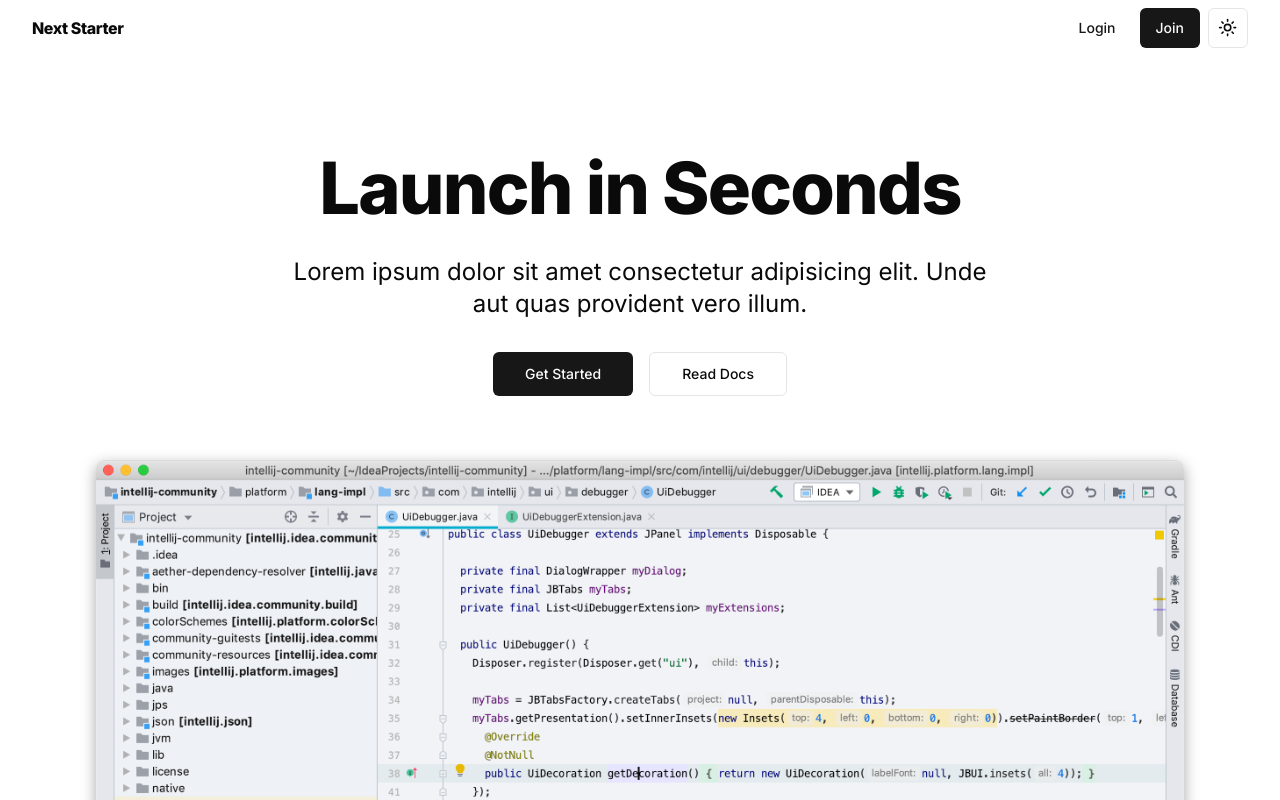
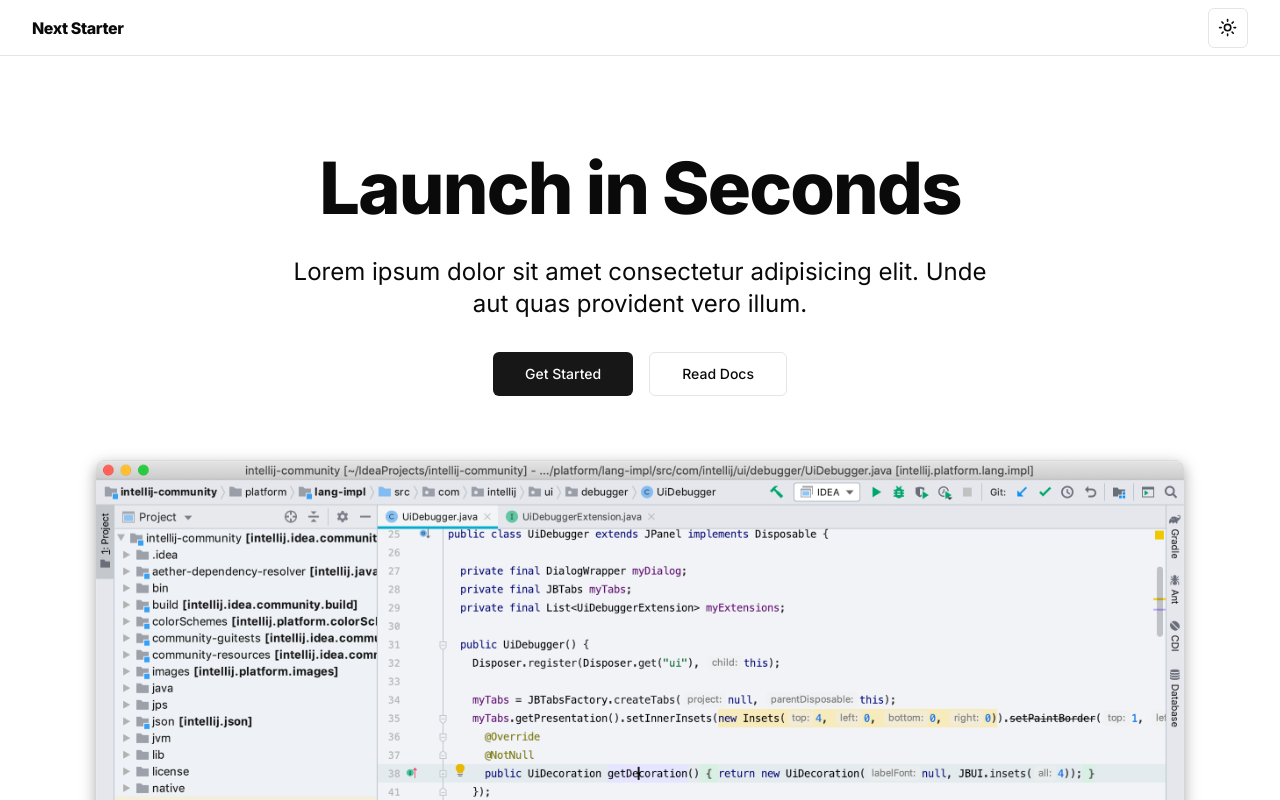
Before and after one commit to sammaji/next-quickstart, a Next.js app: page / in a window 1280 px wide. Shown: the top 800 px of the page. Built offline with nearby package versions, Linux system fonts and the light colour scheme; no server answers.

Commit message:
feat(ui): add static navbar (without auth)

```diff
--- a/components/navbar.tsx
+++ b/components/navbar.tsx
@@ -1,5 +1,7 @@
 import { TypographyH3 } from "@/components/ui/typography";
 import {
+	ClerkLoaded,
+	ClerkLoading,
 	SignedIn,
 	SignedOut,
 	SignInButton,
@@ -8,14 +10,30 @@ import {
 } from "@clerk/nextjs";
 import { Button } from "@/components/ui/button";
 import { ModeToggle } from "@/components/ui/theme-toggle";
+import LoadingCircle from "./ui/loading-dots/loading-circle";
 
-export default function Navbar() {
+export default function Navbar({
+	children,
+}: {
+	children: React.ReactNode | undefined;
+}) {
 	return (
-		<nav className="w-full h-[56px] px-8 flex items-center justify-between">
+		<nav className="w-full h-[56px] px-8 flex items-center justify-between border-b-[1px]">
 			<TypographyH3 className="mt-0 font-extrabold text-md">
 				{"Next Starter"}
 			</TypographyH3>
 			<div className="flex items-center justify-center gap-2">
+				{children}
+				<ModeToggle />
+			</div>
+		</nav>
+	);
+}
+
+export function NavbarWithAuth() {
+	return (
+		<Navbar>
+			<ClerkLoaded>
 				<SignedIn>
 					<UserButton />
 				</SignedIn>
@@ -28,9 +46,10 @@ export default function Navbar() {
 						<Button>Join</Button>
 					</SignUpButton>
 				</SignedOut>
-
-				<ModeToggle />
-			</div>
-		</nav>
+			</ClerkLoaded>
+			<ClerkLoading>
+				<LoadingCircle dimensions="h-6 w-8" />
+			</ClerkLoading>
+		</Navbar>
 	);
 }
```
